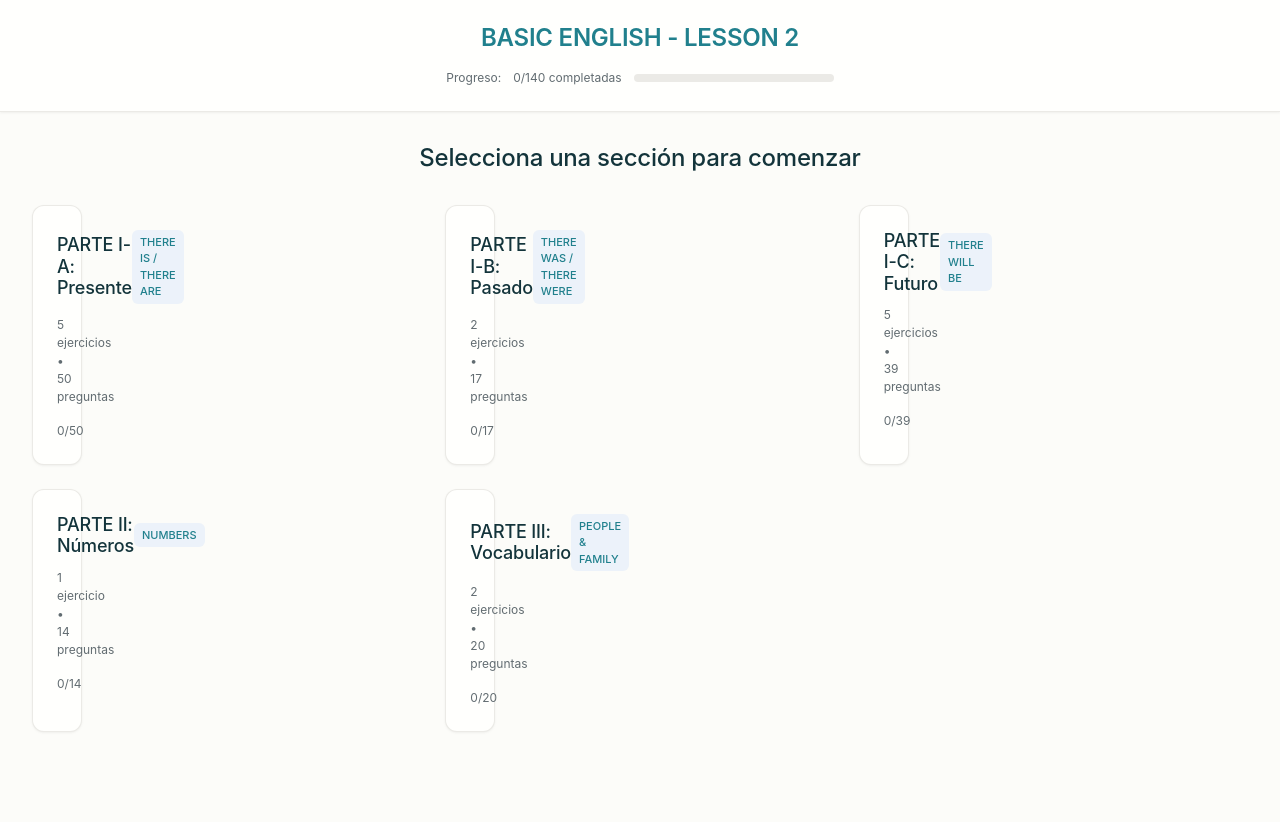
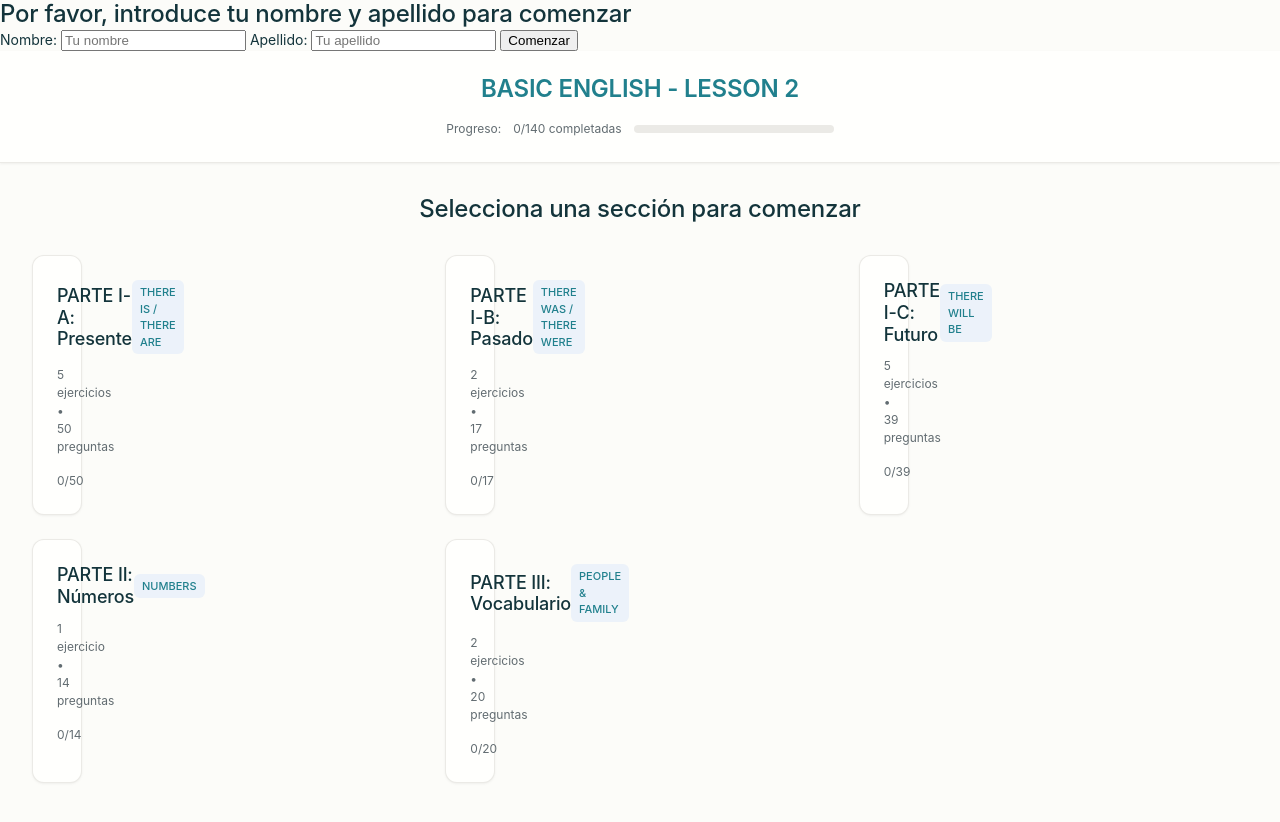
Before and after one commit to nuriacalvo-teacher/english, a plain HTML site: page index.html in a window 1280 px wide. Before the commit the page ends 800 px from the top, so only its background shows below. Drawn offline with Linux system fonts and the light colour scheme; a web font is replaced by a local one.

Commit message:
Update index.html

```diff
--- a/index.html
+++ b/index.html
@@ -8,6 +8,17 @@
 </head>
 <body>
     <div class="app-container">
+        <!-- Formulario para nombre y apellido -->
+<div id="student-info-form" class="student-info-form">
+  <h2>Por favor, introduce tu nombre y apellido para comenzar</h2>
+  <form id="form-student">
+    <label for="student-name">Nombre:</label>
+    <input type="text" id="student-name" required placeholder="Tu nombre" />
+    <label for="student-surname">Apellido:</label>
+    <input type="text" id="student-surname" required placeholder="Tu apellido" />
+    <button type="submit">Comenzar</button>
+  </form>
+</div>
         <!-- Header -->
         <header class="app-header">
             <h1>BASIC ENGLISH - LESSON 2</h1>
```
